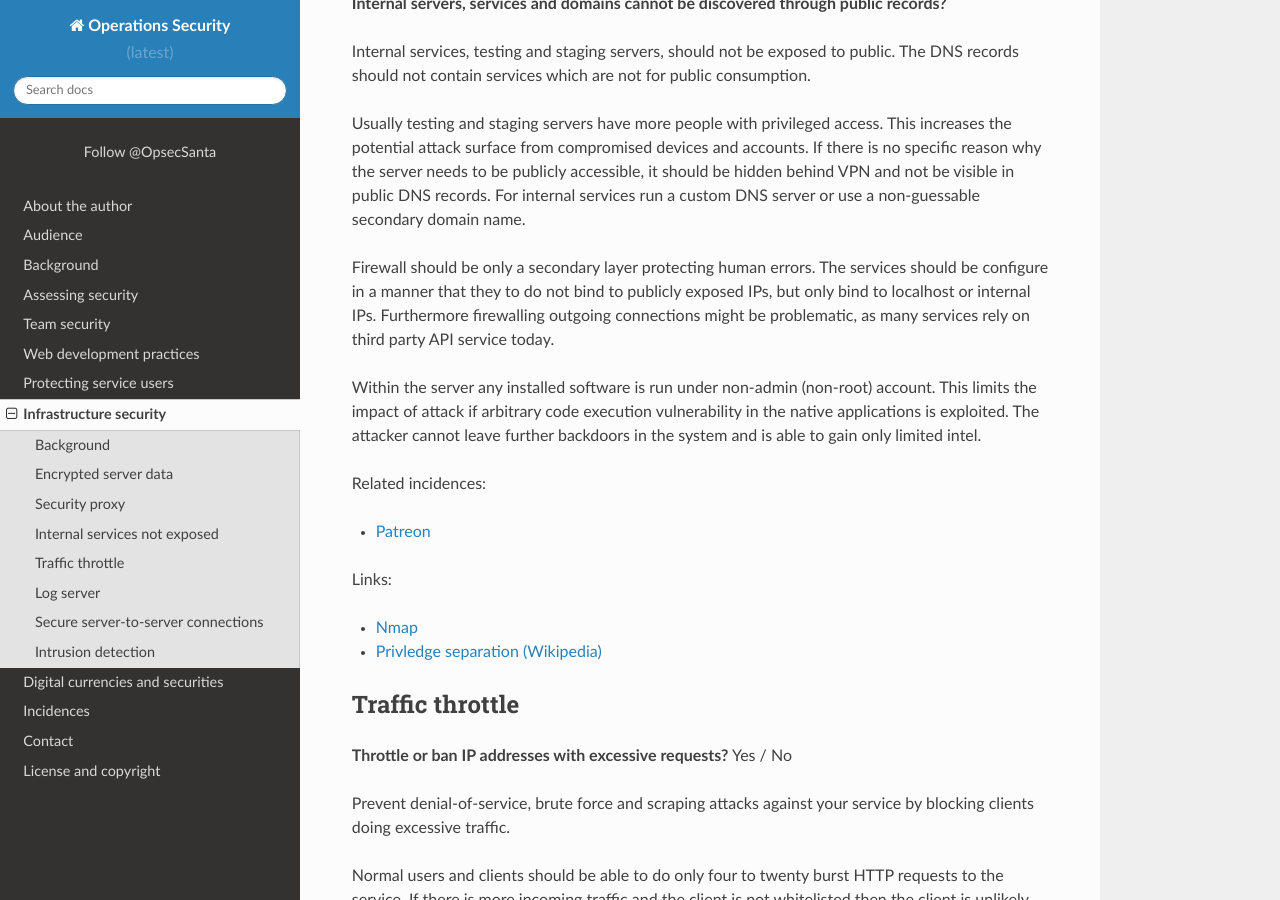
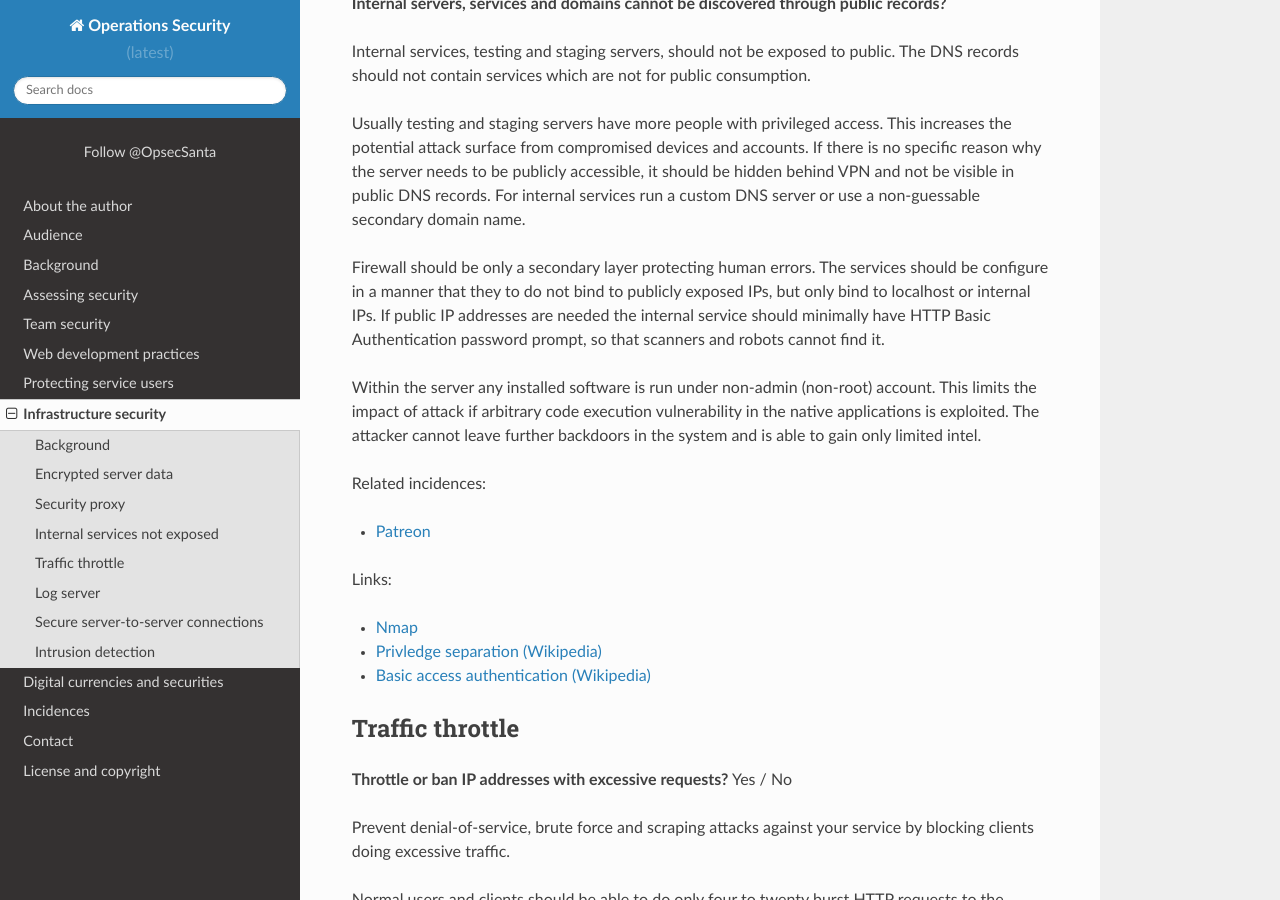
Before and after one commit to miohtama/opsec, a Sphinx documentation site: the page built from source/infrastructure/index.rst, in a window 1280 px wide and 900 px high, scrolled down 2029 px. Built offline with Sphinx 7.4.7 and the Read the Docs theme 2.0.0, drawn with Linux system fonts in a browser that asks for light colours; comment, search, counter and statistics services are not loaded.

Commit message:
Further about Patreon

```diff
--- a/source/incidences/index.rst
+++ b/source/incidences/index.rst
@@ -1039,6 +1039,8 @@
 
 - `Gigabytes of user data from hack of Patreon donations site dumped online (Ars Technica) <http://arstechnica.com/security/2015/10/gigabytes-of-user-data-from-hack-of-patreon-donations-site-dumped-online/>`_
 
+- `How Patreon got hacked – Publicly exposed Werkzeug Debugger (Detectify Labs) <http://labs.detectify.com/post/130332638391/how-patreon-got-hacked-publicly-exposed-werkzeug>`_
+
 
 
 
--- a/source/infrastructure/index.rst
+++ b/source/infrastructure/index.rst
@@ -116,7 +116,7 @@
 
 Usually testing and staging servers have more people with privileged access. This increases the potential attack surface from compromised devices and accounts. If there is no specific reason why the server needs to be publicly accessible, it should be hidden behind VPN and not be visible in public DNS records. For internal services run a custom DNS server or use a non-guessable secondary domain name.
 
-Firewall should be only a secondary layer protecting human errors. The services should be configure in a manner that they to do not bind to publicly exposed IPs, but only bind to localhost or internal IPs. Furthermore firewalling outgoing connections might be problematic, as many services rely on third party API service today.
+Firewall should be only a secondary layer protecting human errors. The services should be configure in a manner that they to do not bind to publicly exposed IPs, but only bind to localhost or internal IPs. If public IP addresses are needed the internal service should minimally have HTTP Basic Authentication password prompt, so that scanners and robots cannot find it.
 
 Within the server any installed software is run under non-admin (non-root) account. This limits the impact of attack if arbitrary code execution vulnerability in the native applications is exploited. The attacker cannot leave further backdoors in the system and is able to gain only limited intel.
 
@@ -139,6 +139,10 @@
 
 
 - `Privledge separation (Wikipedia) <https://en.wikipedia.org/wiki/Privilege_separation>`_
+
+
+
+- `Basic access authentication (Wikipedia) <https://en.wikipedia.org/wiki/Basic_access_authentication>`_
 
 
 
```
Also changed, not shown: 2 other files.
